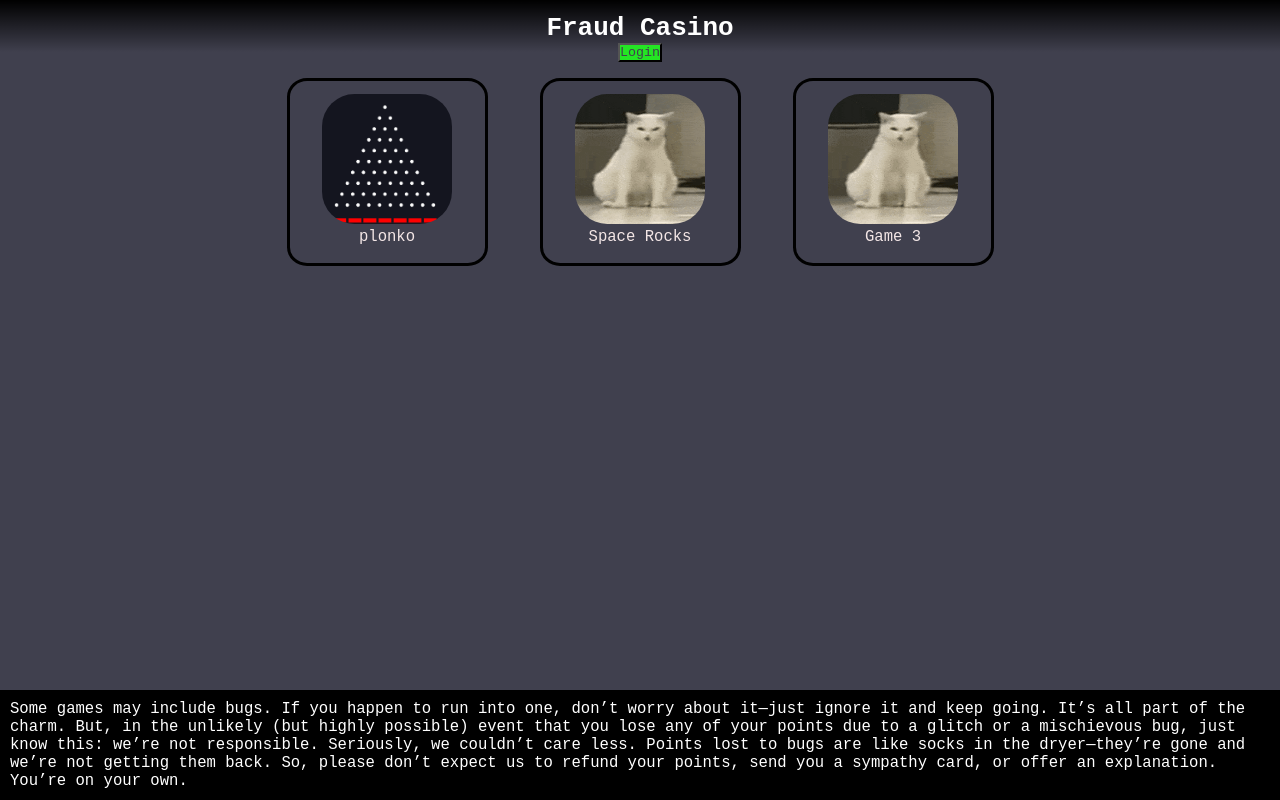
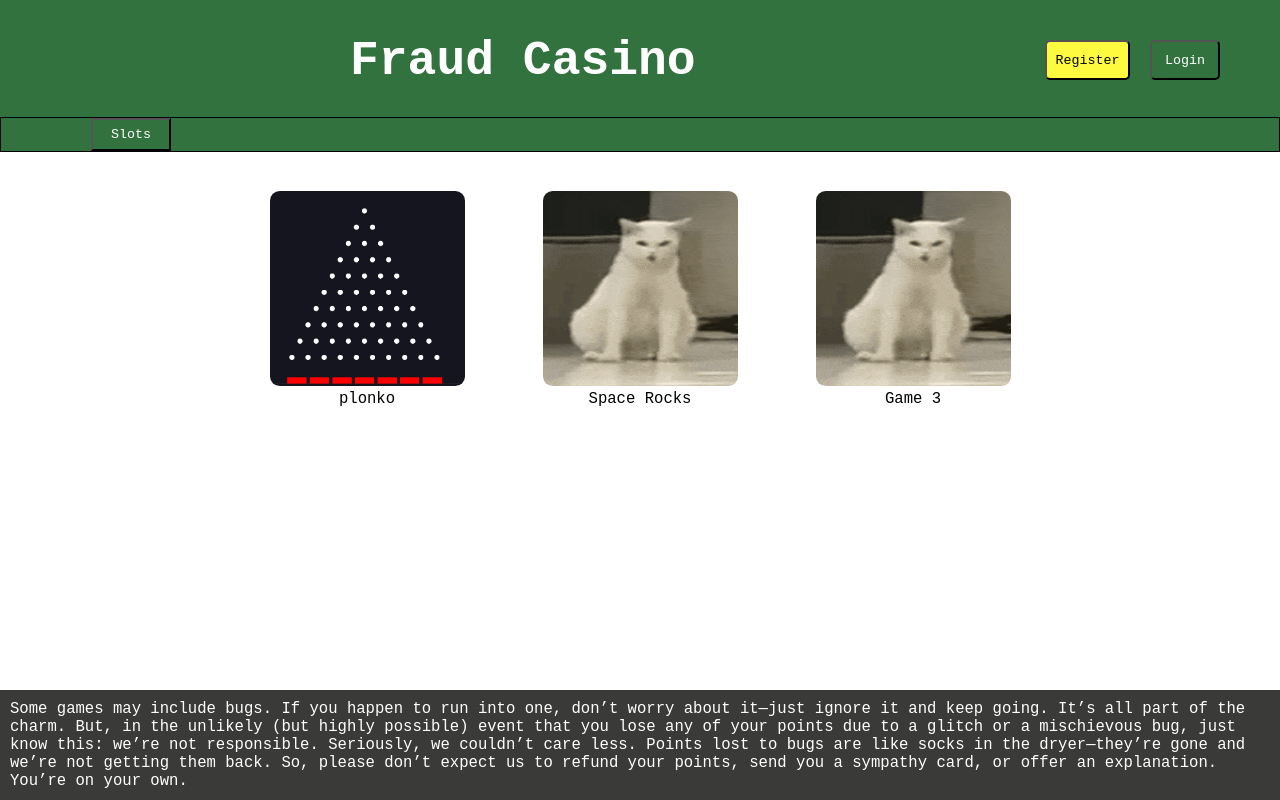
Before and after one commit to sander1222/gruppenr1, a website built with Vite: page index.html in a window 1280 px wide. Built offline with nearby package versions, Linux system fonts and the light colour scheme.

Commit message:
html og css

```diff
--- a/index.html
+++ b/index.html
@@ -8,11 +8,18 @@
     <title>Fraud Casino</title>
   </head>
   <body>
-    <header>
-      <h1 id="casinoName">Fraud Casino</h1>
-      <div><button id="Loginbutton">Login</button></div>
+    <header id="header">
+      <div><h1 id="casinoName">Fraud Casino</h1></div>
+      <div id="Loginbutton"><button id="Login">Login</button></div>
+      <div id="register"><button id="registerButton">Register</button></div>
     </header>
-
+    <div id="miniHeader">
+      <div id="miniHeaderButtons">
+        <div><button id="slotsButton">Slots</button></div>
+        <div></div>
+        <div></div>
+      </div>
+    </div>
     <!-- Game Setup -->
     <div id="GameSelect">
       <!-- Game 1 -->
--- a/src/style.css
+++ b/src/style.css
@@ -7,14 +7,33 @@
 header {
   height: 3em;
   padding-top: 1em;
-  justify-items: center;
-  /* background-color: #000000; */
-  background-image: linear-gradient(black, rgba(255, 255, 255, 0));
+  justify-content: center;
+  background-color: #32723e;
+  /* background-image: linear-gradient(rgb(#83b644), rgba(255, 255, 255, 0)); */
+  display: flex;
+  height: 8em;
+}
+
+#miniHeader {
+  display: flex;
+  background-color: #32723e;
+  height: 2.5em;
+  border: #030303;
+  border-style: solid;
+  border-width: 1px;
+}
+
+#miniHeaderButtons {
+  display: flex;
+  background-color: #32723e;
+  justify-content: center;
+  align-items: center;
+  width: 20em;
 }
 
 footer {
   font-size: larger;
-  background-color: #000000;
+  background-color: #3a3a38;
   position: absolute;
   bottom: 0;
   width: 100%;
@@ -38,27 +57,25 @@ a {
 #GameBox {
   margin: 2em;
   padding: 1em;
-  height: 12em;
-  width: 13em;
+  height: 15em;
+  width: 15em;
   justify-items: center;
-  border-style: solid;
-  border-color: black;
-  border-radius: 10%;
+  border-radius: 5%;
 }
 
 img {
-  border-radius: 25%;
-  width: 10em;
-  height: 10em;
+  border-radius: 5%;
+  width: 15em;
+  height: 15em;
 }
 
 #GameName {
   font-size: larger;
-  color: rgb(243, 230, 230);
+  color: rgb(0, 0, 0);
 }
 
 body {
-  background-color: #40404e;
+  background-color: #ffffff;
 }
 
 #footerText {
@@ -67,12 +84,59 @@ body {
 
 #casinoName {
   color: white;
+  position: absolute;
+  left: 350px;
+  top: 0.7em;
+  font-size: 48px;
 }
 
-#Loginbutton {
-  display: flex;
-  justify-content: end;
-  align-items: end;
+/* #Loginbutton {
   color: #40404e;
   background-color: rgb(36, 229, 36);
+  position: absolute;
+  top: 20px;
+  right: 40px;
+  border-radius: 500;
+} */
+
+#Login {
+  color: #ffffff;
+  background-color: #32723e;
+  position: absolute;
+  top: 3em;
+  right: 60px;
+  border-radius: 5px;
+  width: 70px;
+  height: 40px;
+  transition: background-color 0.3s ease;
 }
+#Login:hover {
+  background-color: #1f4627;
+}
+
+#registerButton {
+  color: #030303;
+  background-color: #fdfa3f;
+  position: absolute;
+  top: 3em;
+  right: 150px;
+  border-radius: 5px;
+  width: 85px;
+  height: 40px;
+  transition: background-color 0.3s ease;
+}
+
+#registerButton:hover {
+  background-color: #b6b42f;
+}
+#slotsButton {
+  height: 2.5em;
+  width: 6em;
+  transition: background-color 0.3s ease;
+  background-color: #32723e;
+  color: white;
+}
+
+#slotsButton:hover {
+  background-color: #1f4627;
+}
```
